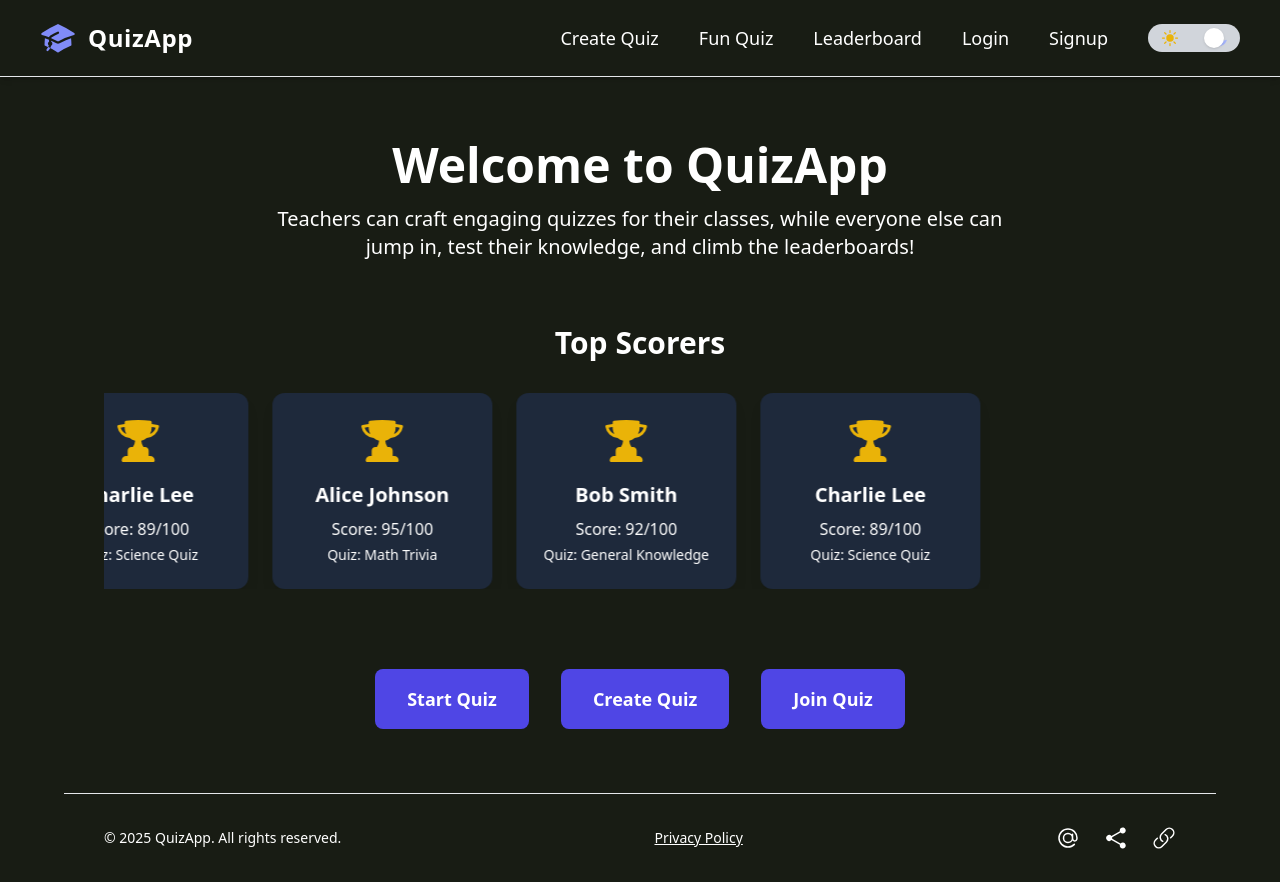
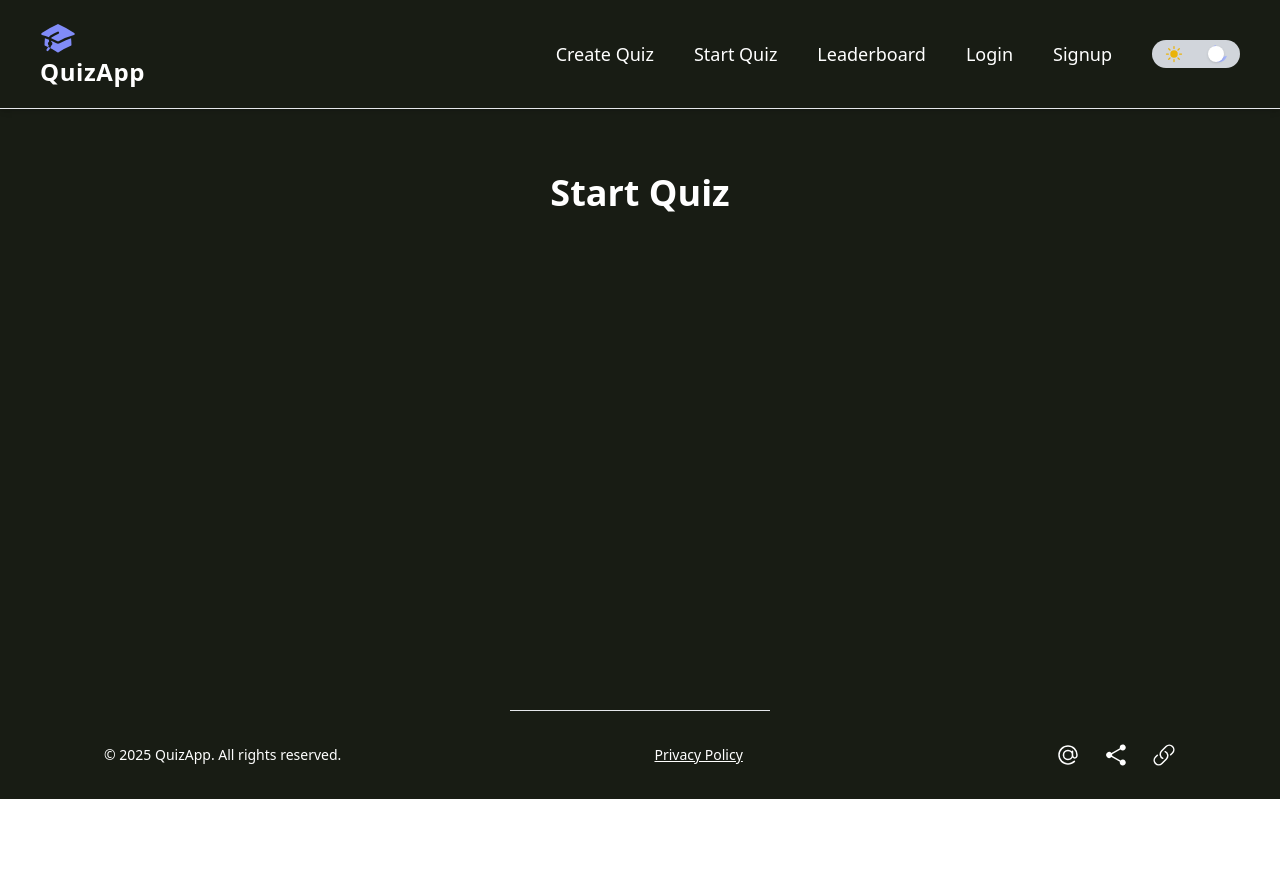
Before and after one commit to Yadati-Viswas/Quiz-App, a React (Create React App) app in the folder frontend-quiz/: page /start-quiz in a window 1280 px wide. After the commit the page ends 800 px from the top, so only its background shows below. Built offline with nearby package versions, Linux system fonts and the light colour scheme.

Commit message:
Start Quiz Page Introduced.

```diff
--- a/frontend-quiz/package.json
+++ b/frontend-quiz/package.json
@@ -15,6 +15,7 @@
     "framer-motion": "^12.23.11",
     "react": "^19.1.1",
     "react-dom": "^19.1.1",
+    "react-router-dom": "^7.8.2",
     "react-scripts": "5.0.1",
     "web-vitals": "^2.1.4"
   },
--- a/frontend-quiz/src/App.js
+++ b/frontend-quiz/src/App.js
@@ -1,29 +1,27 @@
-/* HomePage.jsx */
-import { useState, useEffect } from "react";
-import Navbar from "./components/Navbar";
-import Footer from "./components/Footer";
-import Body from "./components/Body";
+import React from "react";
+import './App.css';
+import {BrowserRouter as Router, Route, Routes} from 'react-router-dom';
+import HomePage from "./HomePage";
+import StartQuizPage from "./components/pages/startQuiz";
+import { DarkModeContextProvider } from "./contexts/DarkModeContextProvider";
+// import CreateQuizPage from "./CreateQuizPage";
 
-export default function HomePage() {
-  const [darkMode, setDarkMode] = useState(true);
-
-  /* persist theme */
-  useEffect(() => {
-    const preferred = localStorage.getItem("theme");
-    setDarkMode(preferred !== "light");
-  }, []);
-  useEffect(() => {
-    document.documentElement.classList.toggle("dark", darkMode);
-    localStorage.setItem("theme", darkMode ? "dark" : "light");
-  }, [darkMode]);
-
+export default function App() {
   return (
-    <div className={`min-h-screen font-sans flex flex-col ${darkMode
-        ? "bg-[#181C14] from-slate-900 via-indigo-900 to-indigo-800 text-white"
-        : "bg-gradient-to-br from-gray-100 via-blue-100 to-blue-200 text-gray-900"}`}>
-          <Navbar darkMode={darkMode} setDarkMode={setDarkMode} />
-          <Body darkMode={darkMode}/>
-          <Footer darkMode={darkMode}/>
+    <div>
+      <DarkModeContextProvider>
+      <Router>
+        <Routes>
+          <Route path="/"  element={<HomePage/>} />
+          <Route path="/start-quiz" element={<StartQuizPage/>} />
+          {/* <Route path="/create-quiz" component={CreateQuizPage} />
+          <Route path="/leaderboard" component={LeaderboardPage} />
+          <Route path="/login" component={LoginPage} />
+          <Route path="/signup" component={SignupPage} />
+          <Route path="*" component={NotFoundPage} /> */}
+        </Routes>
+      </Router>
+      </DarkModeContextProvider>
     </div>
   );
 }
--- /dev/null
+++ b/frontend-quiz/src/HomePage.js
@@ -0,0 +1,17 @@
+import Layout from "./components/Layout";
+import Body from "./components/Body";
+import { useDarkMode } from "./contexts/DarkModeContextProvider";
+
+export default function HomePage() {
+  const { darkMode, toggleDarkMode } = useDarkMode();
+console.log("darkMode:", darkMode, "toggleDarkMode:", toggleDarkMode);
+  return (
+    <div className={`min-h-screen font-sans flex flex-col ${darkMode
+        ? "bg-[#181C14] from-slate-900 via-indigo-900 to-indigo-800 text-white"
+        : "bg-gradient-to-br from-gray-100 via-blue-100 to-blue-200 text-gray-900"}`}>
+         <Layout>
+          <Body darkMode={darkMode}/>
+        </Layout>
+    </div>
+  );
+}
--- a/frontend-quiz/src/components/Body.js
+++ b/frontend-quiz/src/components/Body.js
@@ -8,7 +8,7 @@ export default function Body({ darkMode }) {
       { name: "Charlie Lee", score: 89, quiz: "Science Quiz" },
     ];
     return (
-        <main className="px-10 py-16 max-w-6xl mx-auto border-b">
+      <div>
         {/* intro */}
         <motion.section
           initial={{ opacity: 0, y: 20 }}
@@ -112,6 +112,6 @@ export default function Body({ darkMode }) {
             </button>
           ))}
         </motion.section>
-      </main>
+      </div>
     );
 }
--- /dev/null
+++ b/frontend-quiz/src/components/Layout.js
@@ -0,0 +1,19 @@
+import Navbar from "./Navbar";
+import Footer from "./Footer";
+import { useDarkMode } from "../contexts/DarkModeContextProvider";
+
+export default function Layout({ children }) {
+  const { darkMode, toggleDarkMode } = useDarkMode();
+
+  return (
+    <div className={`min-h-screen font-sans flex flex-col ${darkMode
+        ? "bg-[#181C14] from-slate-900 via-indigo-900 to-indigo-800 text-white"
+        : "bg-gradient-to-br from-gray-100 via-blue-100 to-blue-200 text-gray-900"}`}>
+          <Navbar darkMode={darkMode} toggleDarkMode={toggleDarkMode} />
+          <main className="px-10 py-16 max-w-6xl mx-auto border-b flex-grow">
+            {children}
+          </main>
+          <Footer darkMode={darkMode}/>
+    </div>
+  );
+}
--- a/frontend-quiz/src/components/Navbar.js
+++ b/frontend-quiz/src/components/Navbar.js
@@ -1,6 +1,7 @@
 import { AcademicCapIcon, SunIcon, MoonIcon} from "@heroicons/react/24/solid";
+import { Link } from "react-router-dom";
 
-function Navbar({ darkMode, setDarkMode }) {
+function Navbar({ darkMode, toggleDarkMode }) {
   return (
     <div>
       {/* NAVBAR (laptop view) */}
@@ -8,27 +9,27 @@ function Navbar({ darkMode, setDarkMode }) {
                        ${darkMode ? "bg-[#181C14]" : "bg-blue-200"} shadow-md`}>
         {/* logo + name */}
         <div className="flex items-center space-x-3">
-          <AcademicCapIcon className={`h-9 w-9 ${darkMode ? "text-indigo-400" : "text-blue-600"}`} />
-          <span className="text-2xl font-bold tracking-wide">QuizApp</span>
+          <Link to ="/"><AcademicCapIcon className={`h-9 w-9 ${darkMode ? "text-indigo-400" : "text-blue-600"}`} />
+          <p className="text-2xl font-bold tracking-wide">QuizApp</p></Link>
         </div>
 
         {/* nav links */}
         <div className="flex items-center space-x-10 text-lg font-medium">
           <a href="/create-quiz"  className="hover:text-indigo-300">Create Quiz</a>
-          <a href="/fun-quiz"     className="hover:text-indigo-300">Fun Quiz</a>
+          <a href="/start-quiz"     className="hover:text-indigo-300">Start Quiz</a>
           <a href="/leaderboard"  className="hover:text-indigo-300">Leaderboard</a>
           <a href="/login"        className="hover:text-indigo-300">Login</a>
           <a href="/signup"       className="hover:text-indigo-300">Signup</a>
 
           {/* theme switch */}
           <button
-            onClick={() => setDarkMode(!darkMode)}
+            onClick={() => toggleDarkMode(!darkMode)}
             className={`flex items-center px-3 py-1 rounded-full
                         bg-gray-300 dark:bg-gray-700 transition`}>
             <SunIcon  className="h-5 w-5 text-yellow-500" />
-            <div className={`w-5 h-5 mx-1 bg-white rounded-full shadow
+            <div className={`w-4 h-4 mx-1 bg-white rounded-full shadow
                              transform transition ${darkMode ? "translate-x-5" : ""}`} />
-            <MoonIcon className="h-5 w-5 text-indigo-300" />
+            <MoonIcon className=" h-5 w-5 text-indigo-300" />
           </button>
         </div>
       </nav>
--- /dev/null
+++ b/frontend-quiz/src/components/pages/startQuiz.js
@@ -0,0 +1,18 @@
+import { motion } from "framer-motion";
+import Layout from "../Layout";
+import { useDarkMode } from "../../contexts/DarkModeContextProvider";
+
+export default function StartQuizPage() {
+    const { darkMode } = useDarkMode();
+  return (
+      <Layout>
+        <motion.section
+          initial={{ opacity: 0, y: 20 }}
+          animate={{ opacity: 1, y: 0 }}
+          transition={{ duration: 0.6 }}
+          className={`${darkMode ? "text-white" : "text-gray-900"} flex flex-col items-center space-y-6`}>
+            <h1 className="text-4xl font-bold">Start Quiz</h1>
+        </motion.section>
+      </Layout>
+  );
+}
--- /dev/null
+++ b/frontend-quiz/src/contexts/DarkModeContextProvider.js
@@ -0,0 +1,29 @@
+import { createContext, useState, useEffect, useContext } from "react";
+
+export const DarkModeContext = createContext();
+
+export function DarkModeContextProvider({ children }) {
+    const [darkMode, setDarkMode] = useState(() => {
+    if (typeof window === "undefined") return true;
+    return localStorage.getItem("theme") !== "light";
+  });
+
+  useEffect(() => {
+    localStorage.setItem("theme", darkMode ? "dark" : "light");
+  }, [darkMode]);
+
+  const toggleDarkMode = (value) => {
+    const next = typeof value === "boolean" ? value : !darkMode;
+    setDarkMode(next);
+  };
+
+  return (
+    <DarkModeContext.Provider value={{ darkMode, toggleDarkMode }}>
+      {children}
+    </DarkModeContext.Provider>
+  )
+}
+
+export function useDarkMode() {
+  return useContext(DarkModeContext);
+}
```
Also changed, not shown: 1 other file (tests, documents, lock files or other folders).
